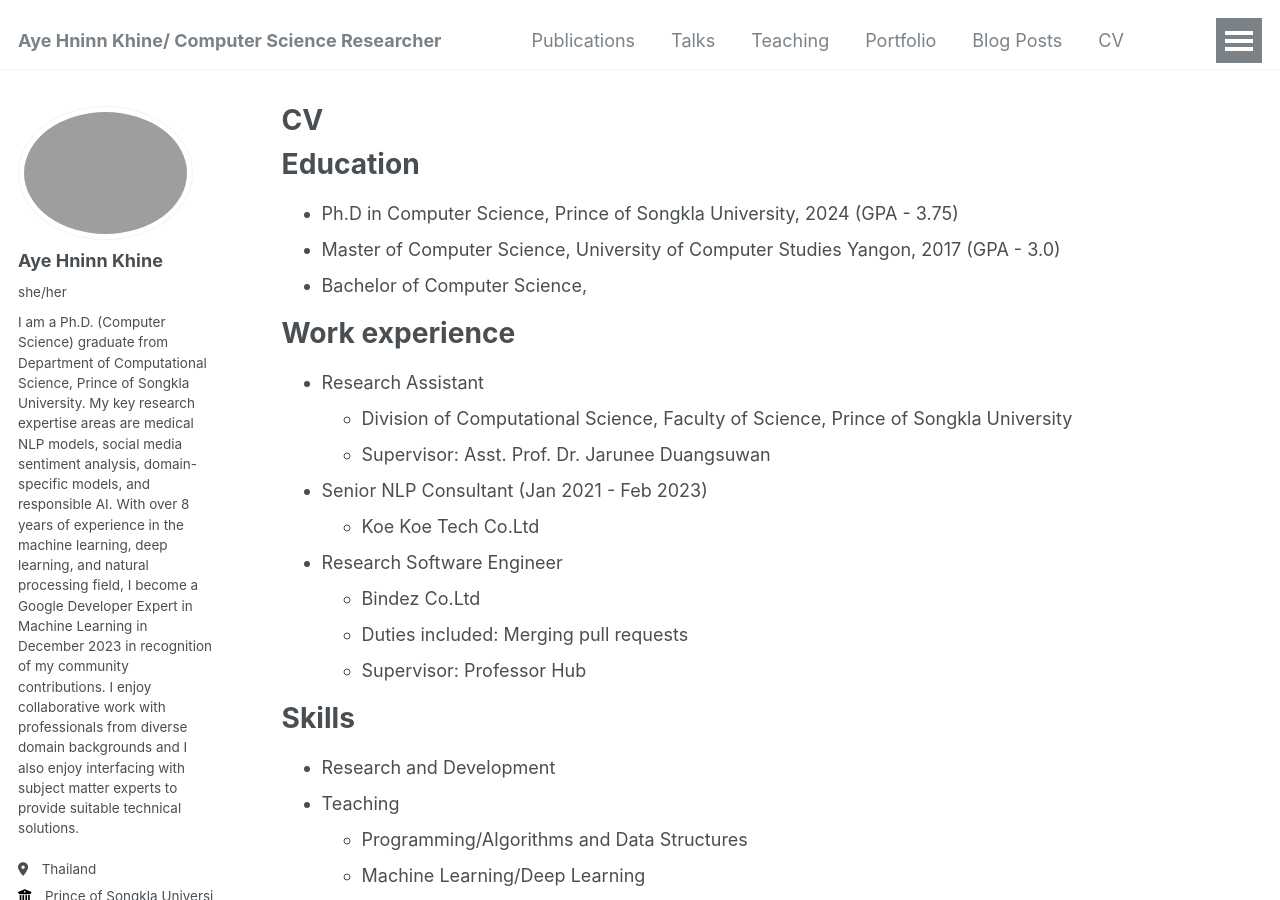
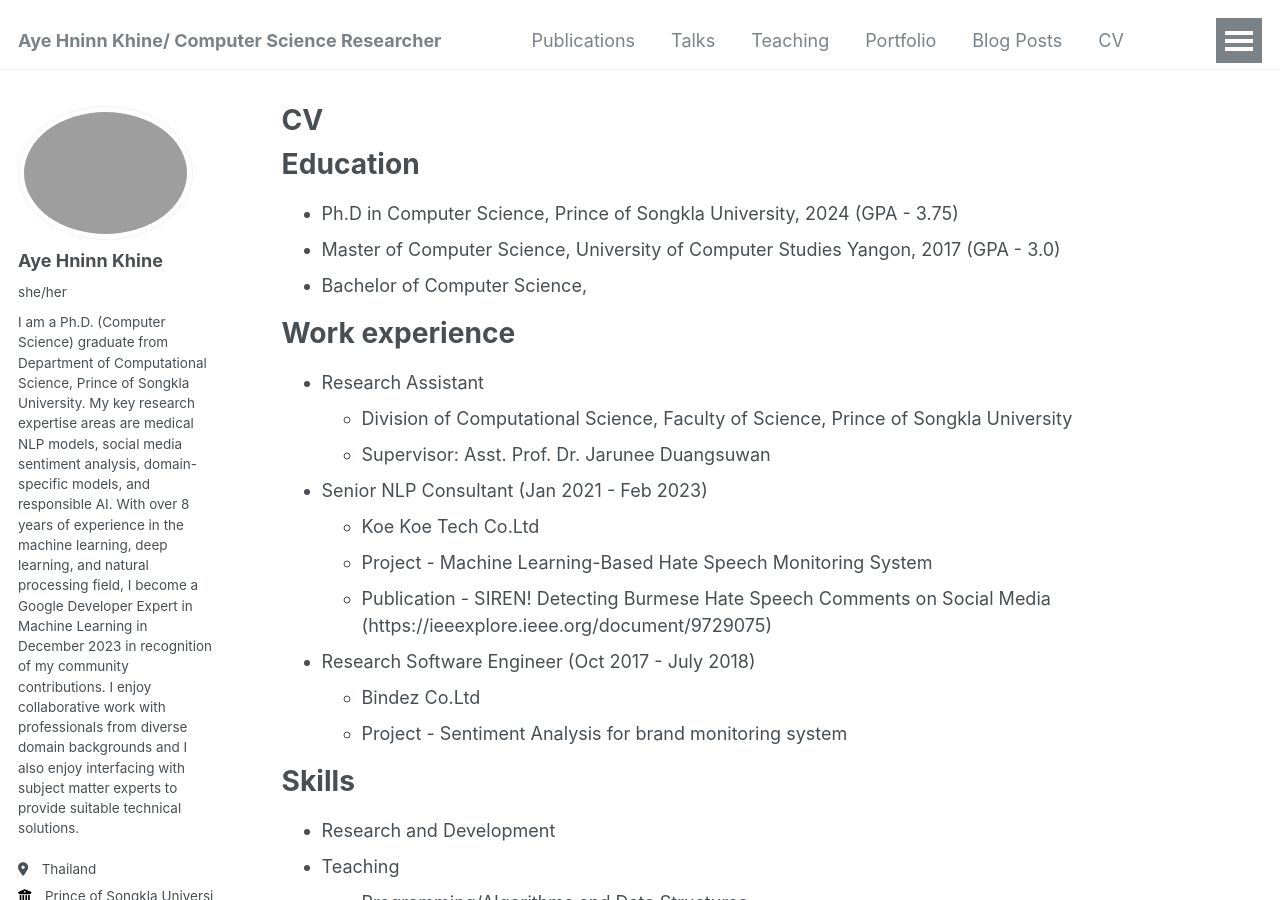
Before and after one commit to ayehninnkhine/ayehninnkhine.github.io, a Jekyll site: the page built from _pages/cv.md, in a window 1280 px wide and 900 px high. Built offline with Jekyll 4.4.1, drawn with Linux system fonts in a browser that asks for light colours; some web fonts are replaced.

Commit message:
Update cv.md

```diff
--- a/_pages/cv.md
+++ b/_pages/cv.md
@@ -23,11 +23,12 @@ Work experience
 
 * Senior NLP Consultant (Jan 2021 - Feb 2023)
   * Koe Koe Tech Co.Ltd
+  * Project - Machine Learning-Based Hate Speech Monitoring System
+  * Publication - SIREN! Detecting Burmese Hate Speech Comments on Social Media (https://ieeexplore.ieee.org/document/9729075)
 
-* Research Software Engineer
+* Research Software Engineer (Oct 2017 - July 2018)
   * Bindez Co.Ltd
-  * Duties included: Merging pull requests
-  * Supervisor: Professor Hub
+  * Project - Sentiment Analysis for brand monitoring system
 
 Skills
 ======
```
